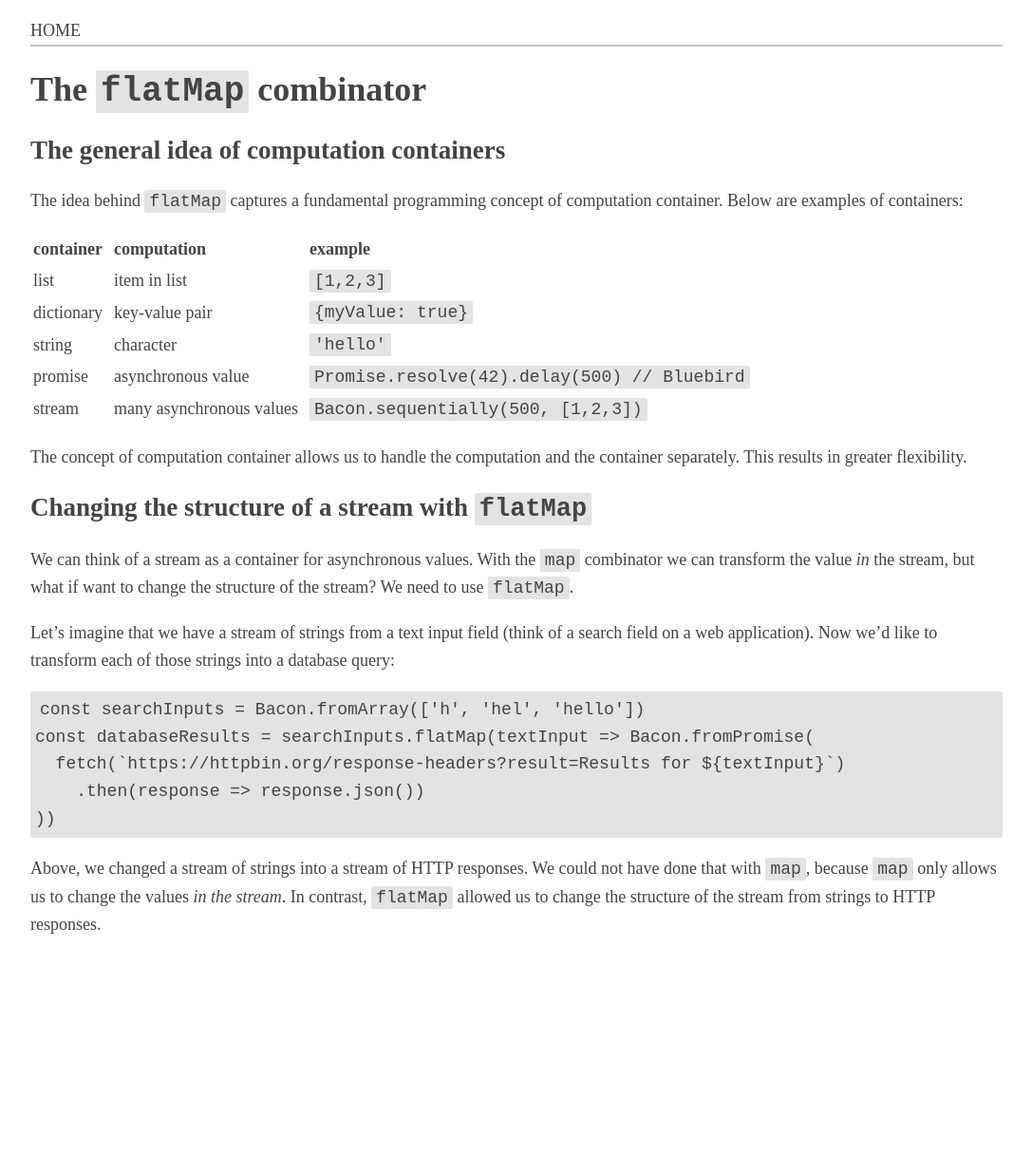
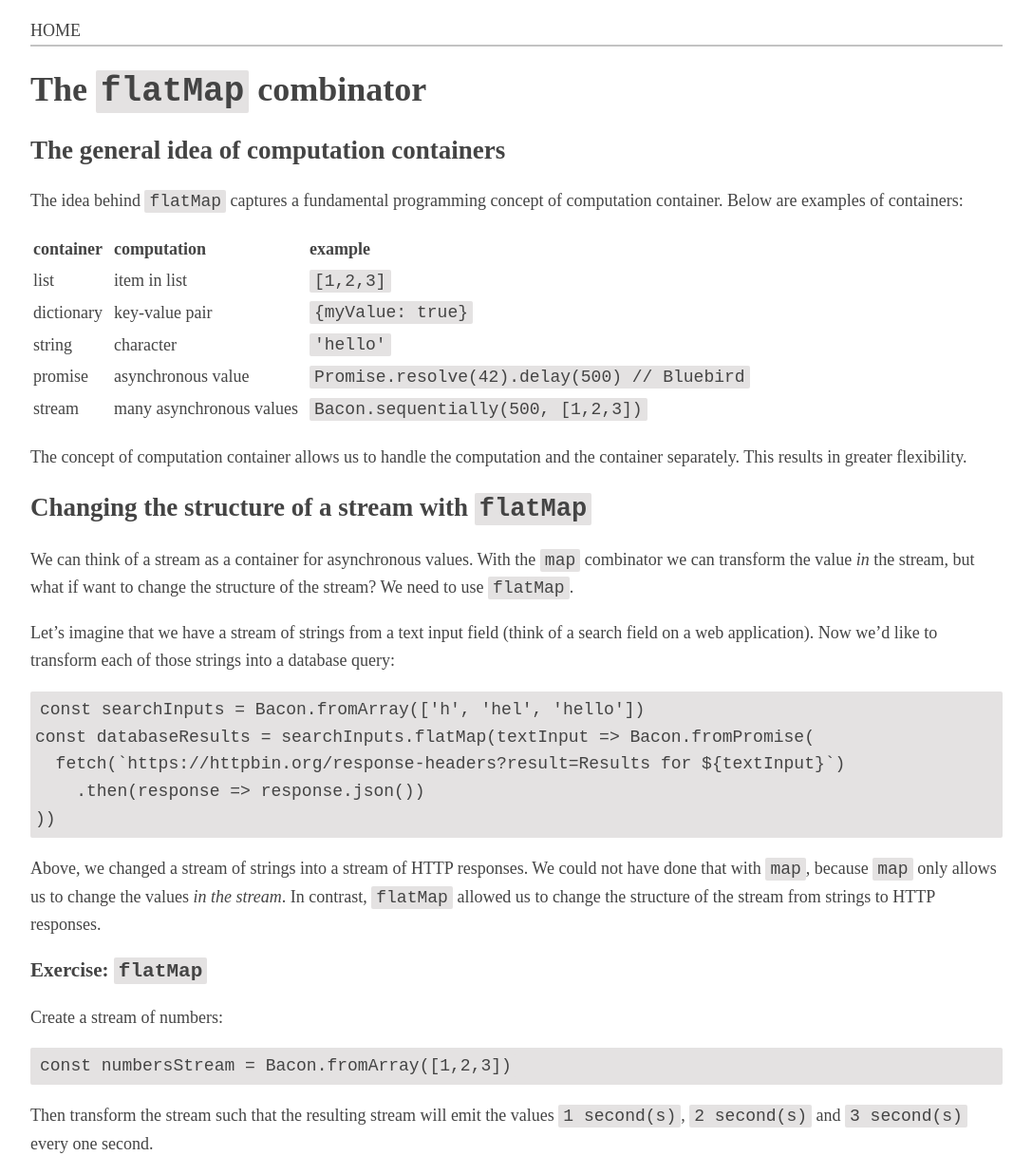
Before and after one commit to laurilehmijoki/learn-reactive-programming-with-bacon.js, a Jekyll site: the page built from flatMap.md, in a window 1280 px wide. Shown: the whole page at 95% size, without its empty margins (96-1183 px from the left). Built offline with Jekyll 4.4.1, drawn with Linux system fonts in a browser that asks for light colours; before the commit the page ends 1006 px from its top, so only the background shows below that.

Commit message:
Add flatMap exercise

```diff
--- a/flatMap.md
+++ b/flatMap.md
@@ -40,3 +40,12 @@ Above, we changed a stream of strings into a stream of HTTP responses. We could
 not have done that with `map`, because `map` only allows us to change the values
 *in the stream*. In contrast, `flatMap` allowed us to change the structure of
 the stream from strings to HTTP responses.
+
+### Exercise: `flatMap`
+
+Create a stream of numbers:
+
+    const numbersStream = Bacon.fromArray([1,2,3])
+
+Then transform the stream such that the resulting stream will emit the values `1
+second(s)`, `2 second(s)` and `3 second(s)` every one second.
```
